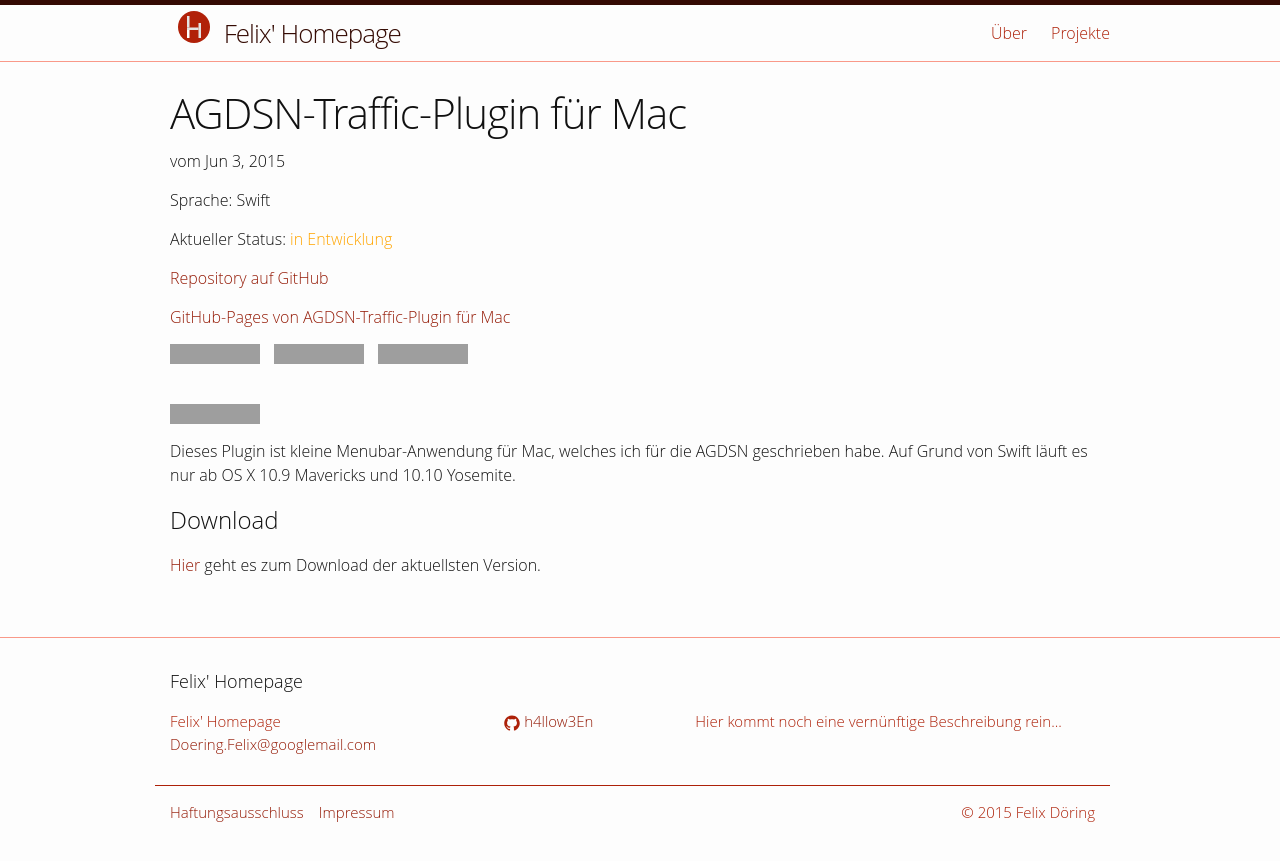
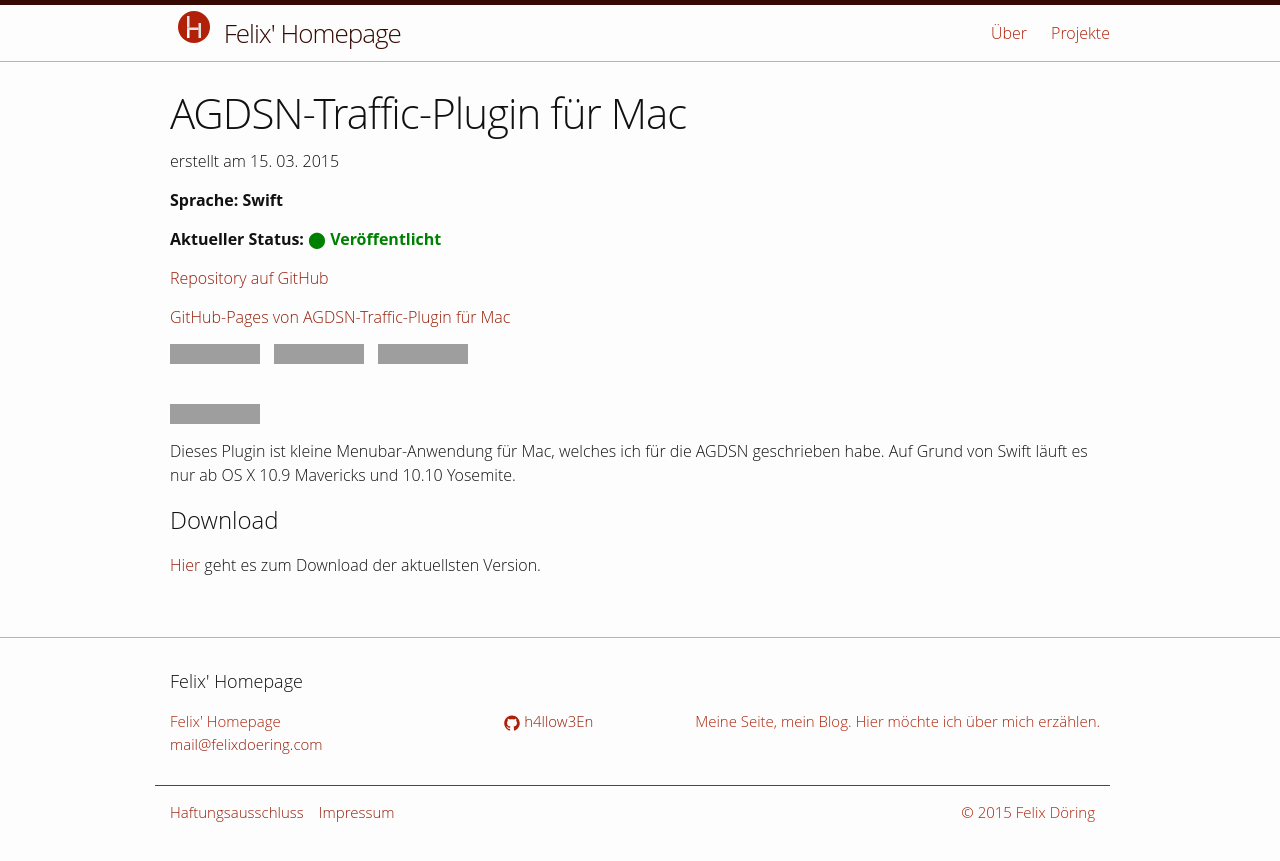
Before and after one commit to MarauderXtreme/felixdoering.com, a Jekyll site: the page built from _projects/AGDSN_traffic_Mac.md, in a window 1280 px wide. Shown: the top 861 px of the page. Built offline with Jekyll 4.4.1, drawn with Linux system fonts in a browser that asks for light colours; grey boxes are pictures that could not be loaded.

Commit message:
new post, new project

```diff
--- a/_config.yml
+++ b/_config.yml
@@ -1,8 +1,8 @@
 # Site settings
 title: Felix' Homepage
-email: Doering.Felix@googlemail.com
+email: mail@felixdoering.com
 description: > # this means to ignore newlines until "baseurl:"
-  Hier kommt noch eine vernünftige Beschreibung rein...
+  Meine Seite, mein Blog. Hier möchte ich über mich erzählen.
 baseurl: "" # the subpath of your site, e.g. /blog/
 url: "http://felixdoering.com" # the base hostname & protocol for your site
 github_username:  h4llow3En
@@ -38,3 +38,8 @@
   legal:
     output: true
   quick_facts:
+
+analytics :
+  provider : google
+  google :
+      tracking_id : 'UA-63707835-1'
--- a/_data/projects.yml
+++ b/_data/projects.yml
@@ -4,3 +4,5 @@
     url: /projects/AGDSN_traffic_Mac.html
   sparkle-autorelease:
     url: /projects/sparkle-autorelease.html
+  momendlos_Desktop:
+    url: /project/momendlos_Desktop.html
--- a/_includes/project-meta.html
+++ b/_includes/project-meta.html
@@ -8,25 +8,29 @@
   {% endif %}
 
   {% if project.date %}
-    <p>vom <span class="project-date">{{ project.date | date: "%b %-d, %Y" }}</span></p>
+    <p>erstellt am <span class="project-date">{{ project.date | date: "%d. %m. %Y" }}</span></p>
   {% endif %}
 
   {% if project.languages %}
-    <p>Sprache{% if project.languages.size > 1 %}s{% endif %}:
+    <p><b>Sprache{% if project.languages.size > 1 %}n{% endif %}:
       <span class="languages">
         {{ project.languages | join: ", " }}
       </span>
-    </p>
+    </b></p>
   {% endif %}
 
   {% if project.status %}
-    {% if project.status == "in Entwicklung" %}
-    <p>Aktueller Status: <span class="project-status" style="color:orange">{{ project.status }}</span></p>
-    {% elsif project.status == "Beendet" %}
-    <p>Aktueller Status: <span class="project-status" style="color:green">{{ project.status }}</span></p>
+    {% if project.status == "development" %}
+      <p><b>Aktueller Status:</b> <span class="project-status" style="color:orange">&#x2b24  <b>in Entwicklung</b></span></p>
+    {% elsif project.status == "released" %}
+      <p><b>Aktueller Status:</b> <span class="project-status" style="color:green">&#x2b24  <b>Veröffentlicht</b></span></p>
+    {% elsif project.status == "canceled" %}
+      <p><b>Aktueller Status:</b> <span class="project-status" style="color:rgb(173, 33, 9)">&#x2b24  <b>wird nicht fortgeführt</b></span></p>
     {% else %}
-    <p>Aktueller Status: <span class="project-status" >{{ project.status }}</span></p>
+      <p><b>Aktueller Status:</b> <span class="project-status">&#x2b24  <b>Unbekannt</b></span></p>
     {% endif %}
+  {% else %}
+    <p><b>Aktueller Status:</b> <span class="project-status">&#x2b24  <b>Unbekannt</b></span></p>
   {% endif %}
 
   {% if project.github_link %}
--- a/_projects/AGDSN_traffic_Mac.md
+++ b/_projects/AGDSN_traffic_Mac.md
@@ -2,7 +2,8 @@
 layout: project
 title: AGDSN-Traffic-Plugin für Mac
 github_link: h4llow3En/AGDSN_traffic_Mac
-status: "in Entwicklung"
+status: "released"
+date: 15.03.2015
 languages: [Swift]
 documentation:
     link: http://felixdoering.com/AGDSN_traffic_Mac/
```
Also changed, not shown: _posts/2015-06-03-momendlos-bitte-sofort.md (added, +13 -0 lines), _projects/momendlos_Desktop.md (added, +24 -0 lines), _projects/sparkle-autorelease.md (+2 -1 lines).
